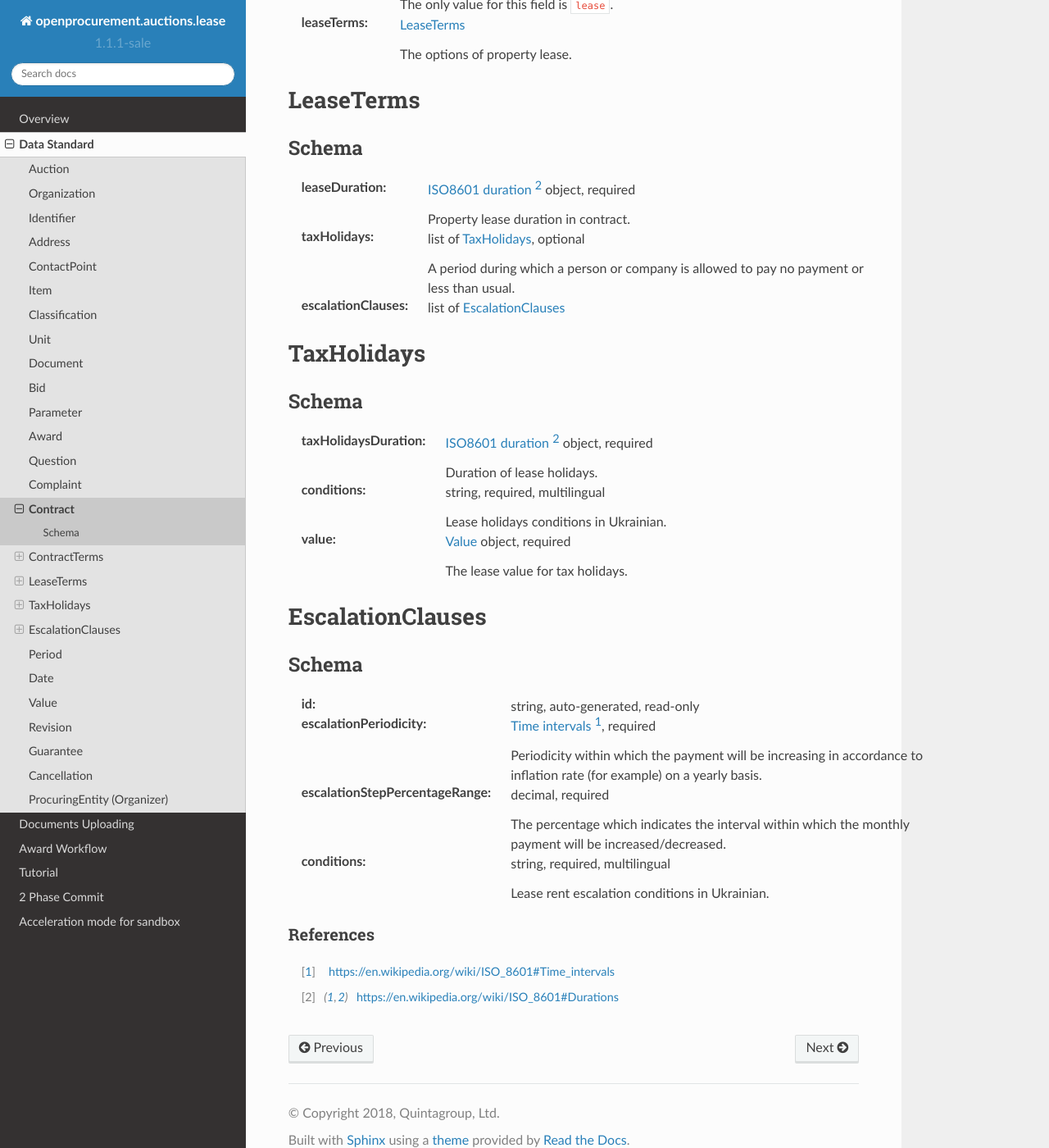
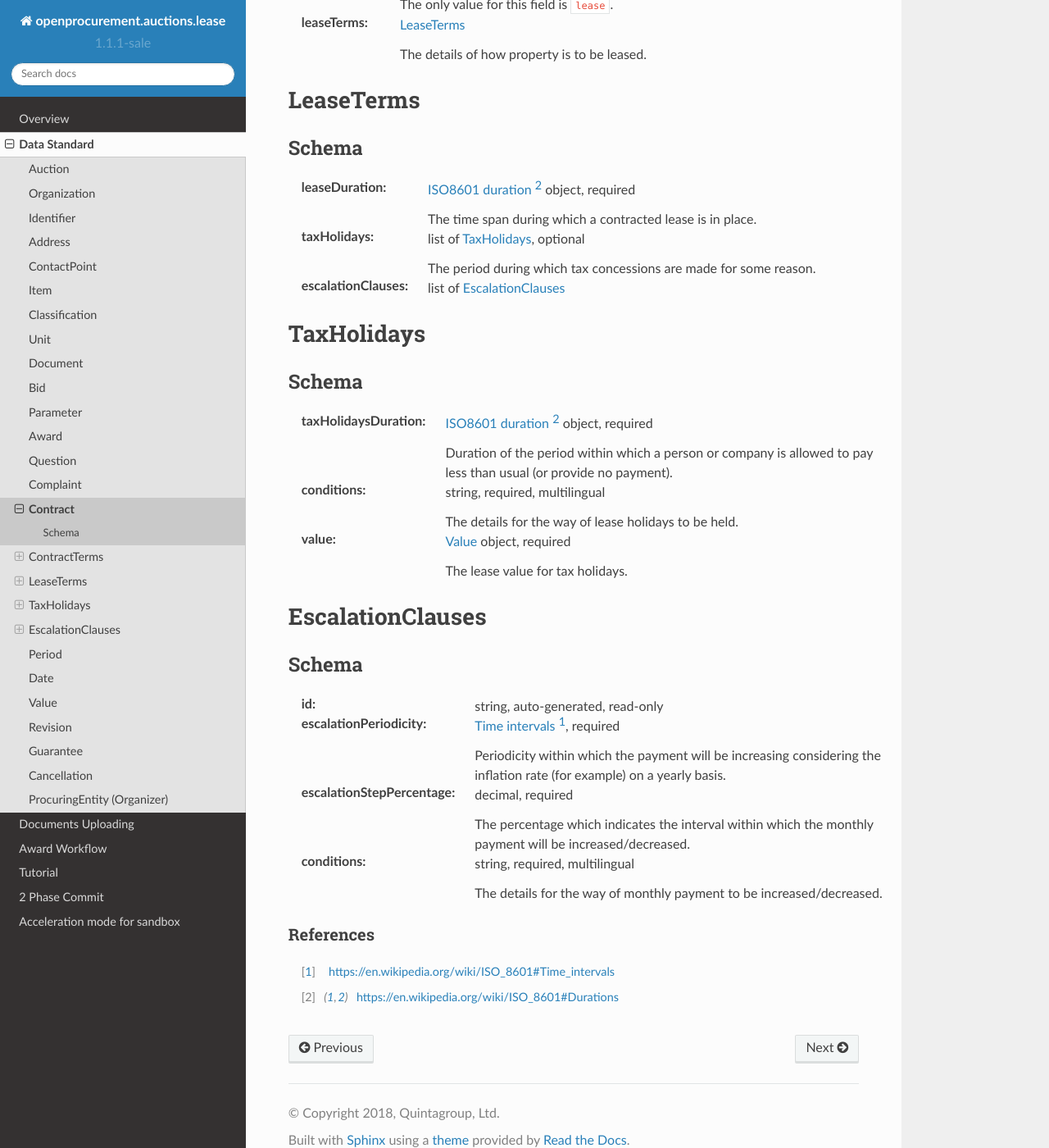
Before and after one commit to raccoongang/openprocurement.auctions.lease, a Sphinx documentation site: the page built from docs/source/standard/contract.rst, in a window 1280 px wide and 1400 px high, scrolled down 1544 px. Shown: the whole window at 82% size. Built offline with Sphinx 7.4.7 and the Read the Docs theme 2.0.0, drawn with Linux system fonts in a browser that asks for light colours.

Commit message:
comments absorbed

```diff
--- a/docs/source/standard/contract.rst
+++ b/docs/source/standard/contract.rst
@@ -111,7 +111,7 @@ Schema
 :leaseTerms:
     :ref:`LeaseTerms`
 
-    The options of property lease.
+    The details of how property is to be leased.
 
 .. _LeaseTerms:
 
@@ -124,12 +124,12 @@ Schema
 :leaseDuration:
     `ISO8601 duration`_ object, required
 
-    Property lease duration in contract.
+    The time span during which a contracted lease is in place.
 
 :taxHolidays:
     list of :ref:`TaxHolidays`, optional
 
-    A period during which a person or company is allowed to pay no payment or less than usual.
+    The period during which tax concessions are made for some reason.
 
 :escalationClauses:
     list of :ref:`EscalationClauses`
@@ -145,12 +145,12 @@ Schema
 :taxHolidaysDuration:
     `ISO8601 duration`_ object, required
 
-    Duration of lease holidays.
+    Duration of the period within which a person or company is allowed to pay less than usual (or provide no payment).
 
 :conditions:
     string, required, multilingual
 
-    Lease holidays conditions in Ukrainian.
+    The details for the way of lease holidays to be held.
 
 :value:
     :ref:`Value` object, required
@@ -171,9 +171,9 @@ Schema
 :escalationPeriodicity:
     `Time intervals`_, required
 
-    Periodicity within which the payment will be increasing in accordance to inflation rate (for example) on a yearly basis.
+    Periodicity within which the payment will be increasing considering the inflation rate (for example) on a yearly basis.
 
-:escalationStepPercentageRange:
+:escalationStepPercentage:
     decimal, required
 
     The percentage which indicates the interval within which the monthly payment will be increased/decreased.
@@ -181,7 +181,7 @@ Schema
 :conditions:
     string, required, multilingual
 
-    Lease rent escalation conditions in Ukrainian.
+    The details for the way of monthly payment to be increased/decreased.
 
 **********
 References
```
Also changed, not shown: docs/source/glossary.rst (+12 -12 lines).
